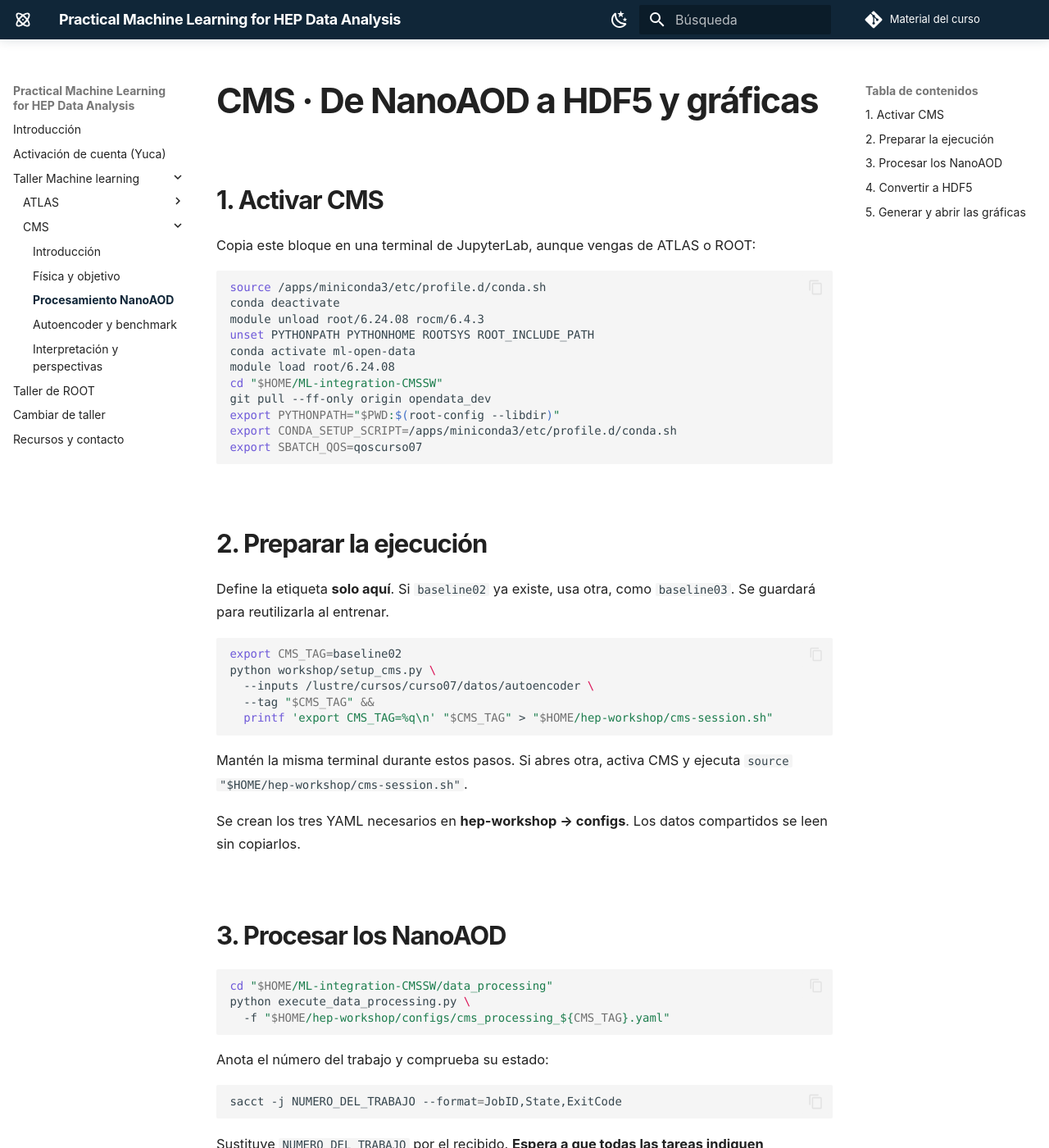
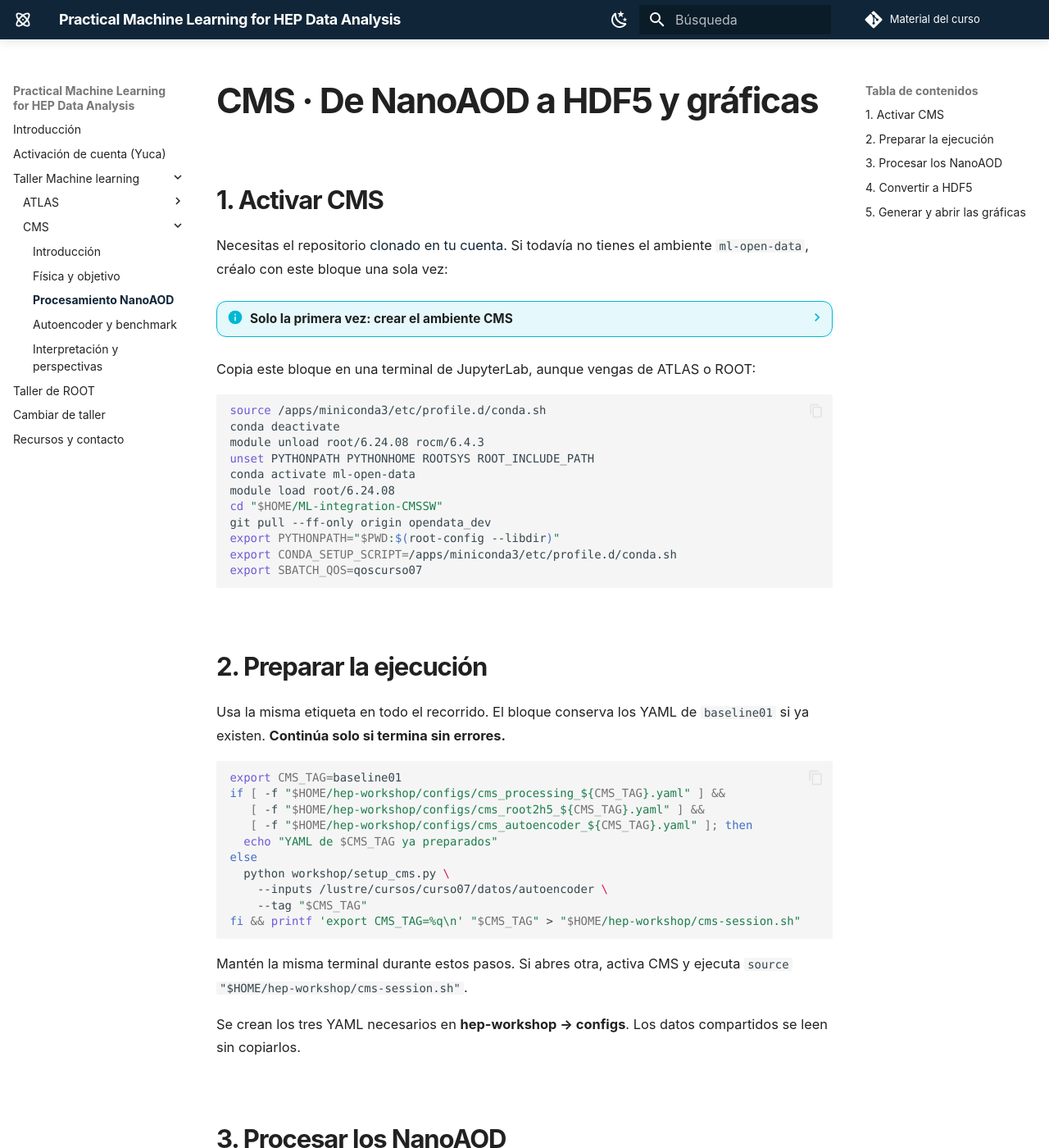
Before and after one commit to castaned/practical-ml-hep, an MkDocs documentation site: the page built from docs/cms-procesamiento.md, in a window 1280 px wide and 1400 px high. Shown: the whole window at 82% size. Built offline with MkDocs 1.6.1 and Material for MkDocs 9.7.7, drawn with Linux system fonts in a browser that asks for light colours; comment, search, counter and statistics services are not loaded.

Commit message:
Restore CMS environment setup and baseline01 tag

````diff
--- a/docs/cms-procesamiento.md
+++ b/docs/cms-procesamiento.md
@@ -1,6 +1,28 @@
 # CMS · De NanoAOD a HDF5 y gráficas
 
 ## 1. Activar CMS
+
+Necesitas el repositorio [clonado en tu cuenta](atlas-preparacion.md#clonar-repositorio). Si todavía no tienes el ambiente `ml-open-data`, créalo con este bloque una sola vez:
+
+??? info "Solo la primera vez: crear el ambiente CMS"
+
+    ```bash
+    source /apps/miniconda3/etc/profile.d/conda.sh
+    conda deactivate
+    module unload root/6.24.08 rocm/6.4.3
+    unset PYTHONPATH PYTHONHOME ROOTSYS ROOT_INCLUDE_PATH
+    module load root/6.24.08
+    cd "$HOME/ML-integration-CMSSW"
+    CMS_PYTHON="$(root-config --python3-version | cut -d. -f1,2)"
+    test -n "$CMS_PYTHON" &&
+      conda create -n ml-open-data -c conda-forge "python=$CMS_PYTHON" pip -y &&
+      conda activate ml-open-data &&
+      python -m pip install -r workshop/requirements-yuca.txt &&
+      python -m pip install torch --index-url https://download.pytorch.org/whl/cpu &&
+      PYTHONPATH="$PWD:$(root-config --libdir)" python -c "import ROOT, tables, torch, onnx; print('CMS listo: ROOT', ROOT.gROOT.GetVersion())"
+    ```
+
+    Al ver `CMS listo`, continúa con la activación de abajo.
 
 Copia este bloque en una terminal de JupyterLab, aunque vengas de ATLAS o ROOT:
 
@@ -20,14 +42,19 @@ export SBATCH_QOS=qoscurso07
 
 ## 2. Preparar la ejecución
 
-Define la etiqueta **solo aquí**. Si `baseline02` ya existe, usa otra, como `baseline03`. Se guardará para reutilizarla al entrenar.
+Usa la misma etiqueta en todo el recorrido. El bloque conserva los YAML de `baseline01` si ya existen. **Continúa solo si termina sin errores.**
 
 ```bash
-export CMS_TAG=baseline02
-python workshop/setup_cms.py \
-  --inputs /lustre/cursos/curso07/datos/autoencoder \
-  --tag "$CMS_TAG" &&
-  printf 'export CMS_TAG=%q\n' "$CMS_TAG" > "$HOME/hep-workshop/cms-session.sh"
+export CMS_TAG=baseline01
+if [ -f "$HOME/hep-workshop/configs/cms_processing_${CMS_TAG}.yaml" ] &&
+   [ -f "$HOME/hep-workshop/configs/cms_root2h5_${CMS_TAG}.yaml" ] &&
+   [ -f "$HOME/hep-workshop/configs/cms_autoencoder_${CMS_TAG}.yaml" ]; then
+  echo "YAML de $CMS_TAG ya preparados"
+else
+  python workshop/setup_cms.py \
+    --inputs /lustre/cursos/curso07/datos/autoencoder \
+    --tag "$CMS_TAG"
+fi && printf 'export CMS_TAG=%q\n' "$CMS_TAG" > "$HOME/hep-workshop/cms-session.sh"
 ```
 
 Mantén la misma terminal durante estos pasos. Si abres otra, activa CMS y ejecuta `source "$HOME/hep-workshop/cms-session.sh"`.
````
